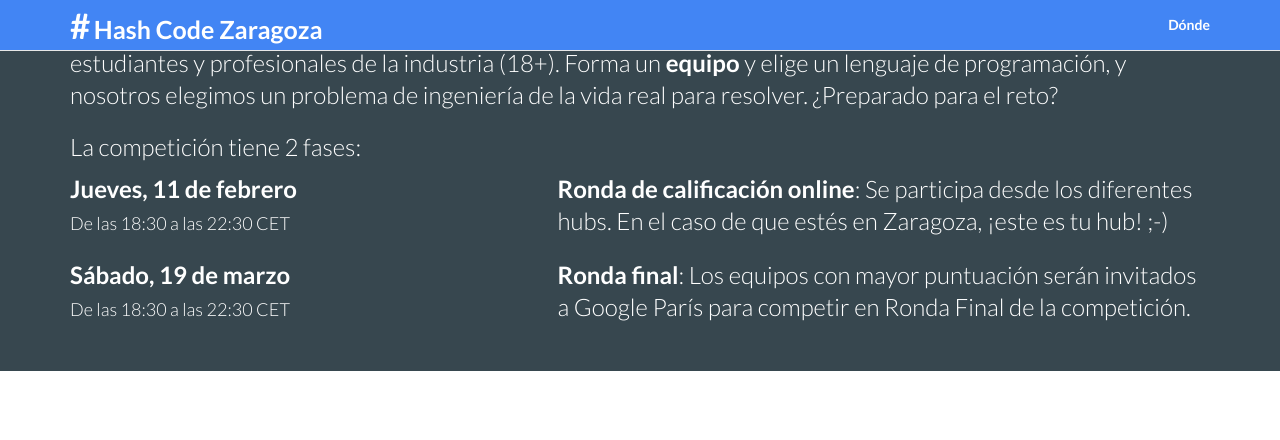
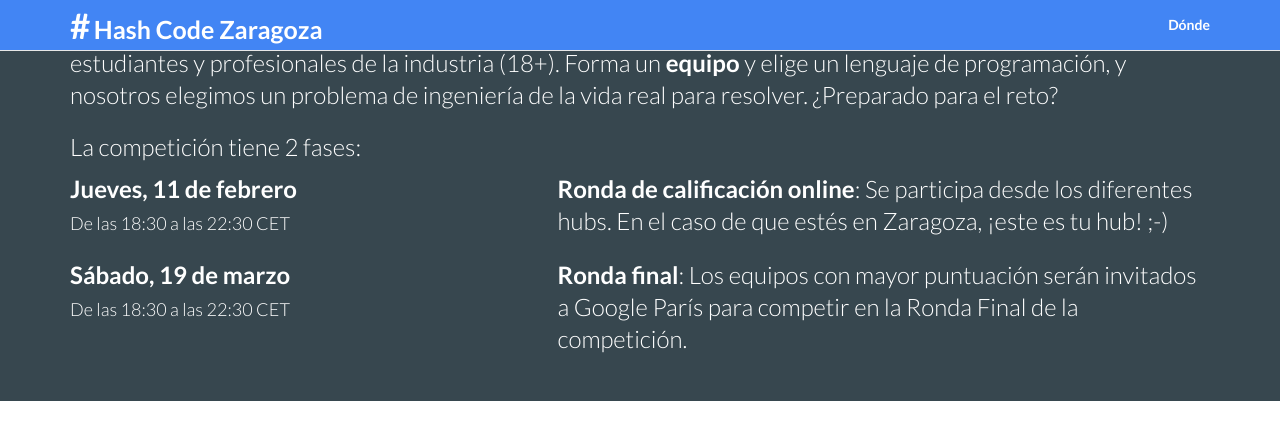
Before and after one commit to hashcodezgz/hashcodezgz.github.io, a Jekyll site: the page index.html, which Jekyll copies as it is, in a window 1280 px wide and 900 px high, scrolled down 909 px. Shown: the top 440 px of the window. Built offline with Jekyll 4.4.1, drawn with Linux system fonts in a browser that asks for light colours.

Commit message:
misspellings solved

```diff
--- a/index.html
+++ b/index.html
@@ -151,7 +151,7 @@
                                         <br> <span class="time">De las 18:30 a las 22:30 CET </span></p>
                                 </div>
                                 <div class="col-md-offset-1 col-md-7">
-                                    <p class="summary_text"><strong>Ronda final</strong>: Los equipos con mayor puntuación serán invitados a Google París para competir en Ronda Final de la competición.</p>
+                                    <p class="summary_text"><strong>Ronda final</strong>: Los equipos con mayor puntuación serán invitados a Google París para competir en la Ronda Final de la competición.</p>
                                 </div>
                             </div>
                         </p>
```
Also changed, not shown: 1 other file.
